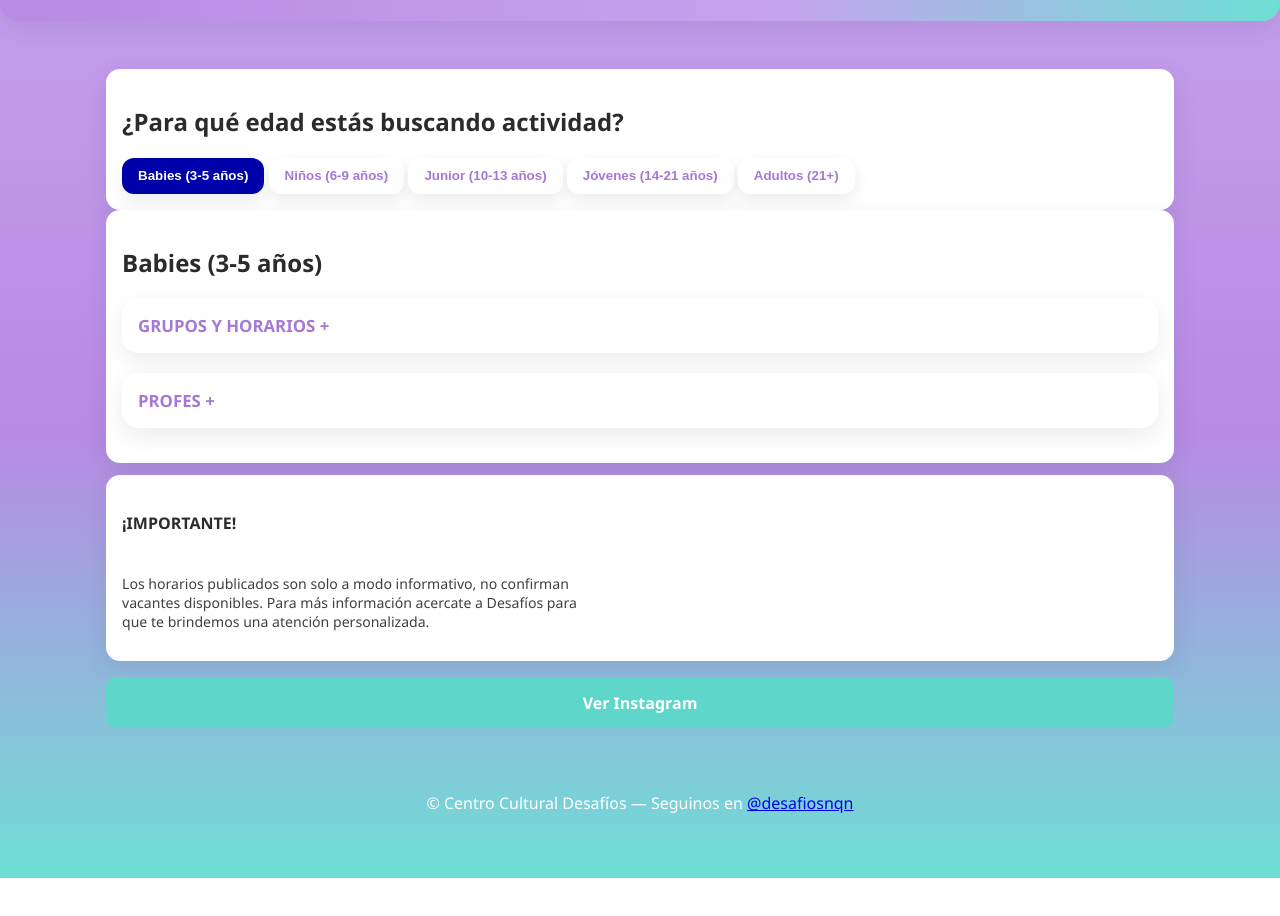
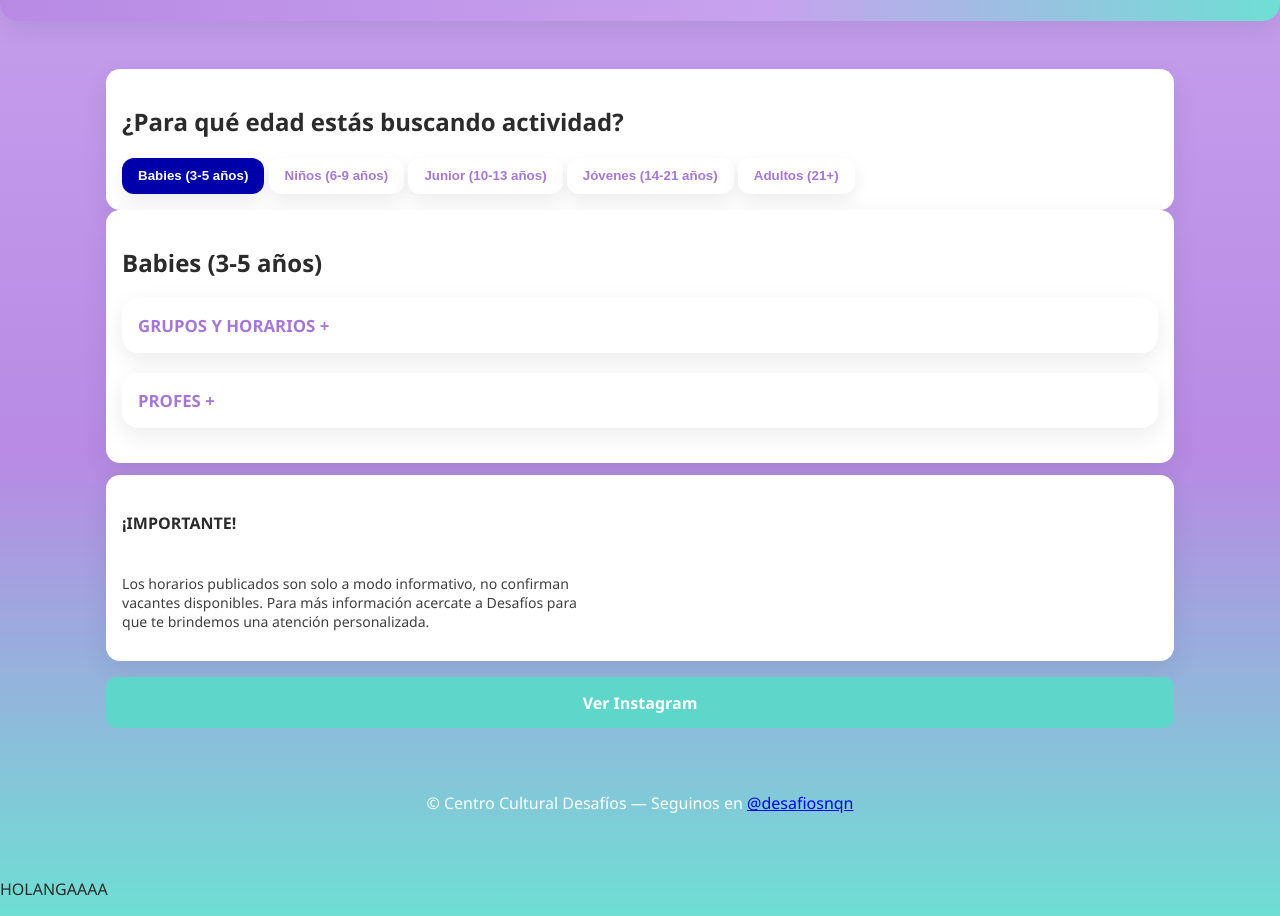
Before and after one commit to Jenkins1312/CentroCulturalDesafios, a website: page index.html in a window 1280 px wide. Shown: the part 107-1023 px from the top of the page. Before the commit the page ends 985 px from the top, so only its background shows below. Drawn offline with Linux system fonts and the light colour scheme.

Commit message:
pruebitas

```diff
--- a/index.html
+++ b/index.html
@@ -256,5 +256,6 @@
         });
       });
     </script>
+    <p>HOLANGAAAA</p>
   </body>
 </html>
```
